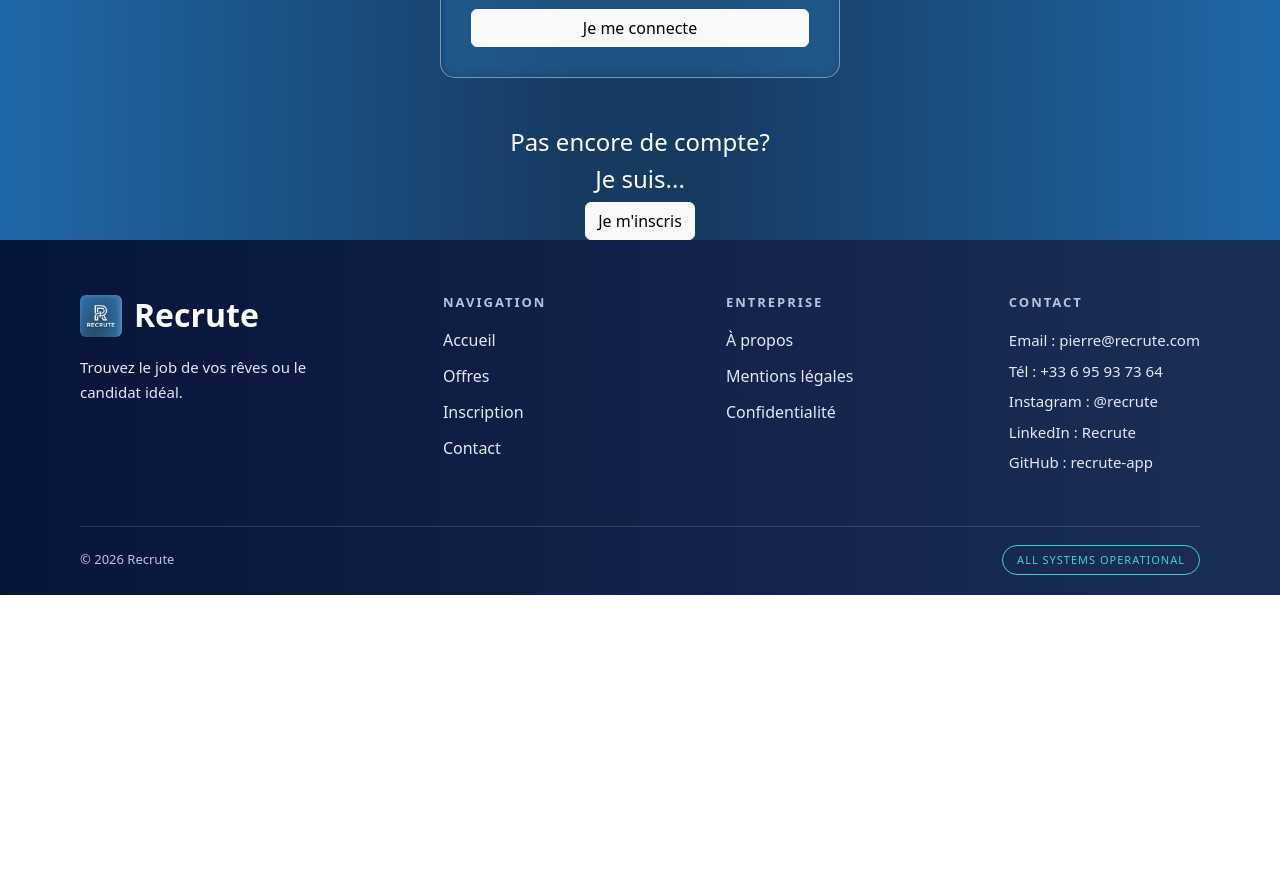
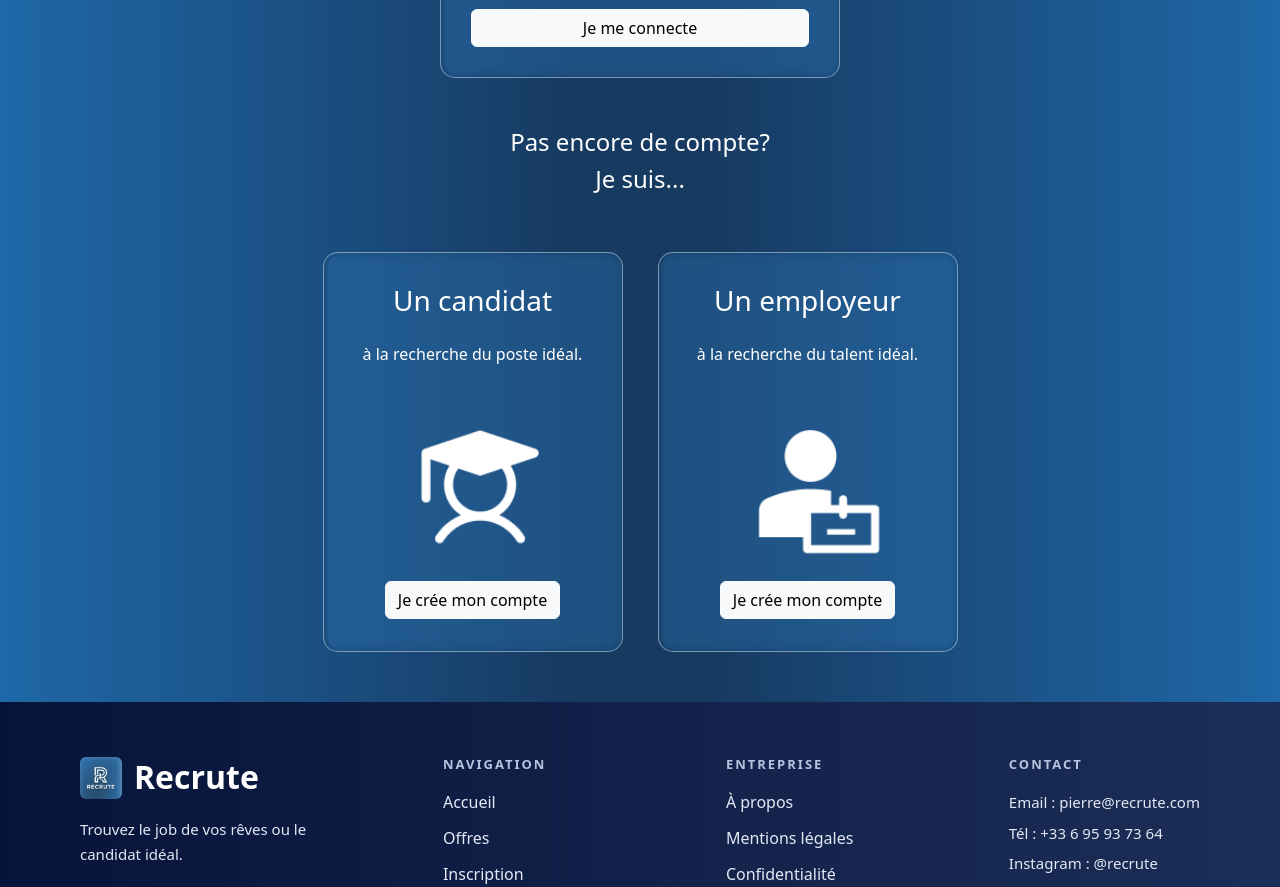
Before and after one commit to nehadyasmine-creator/Recrute, an Angular app in the folder projet-recrute/: page / in a window 1280 px wide. Shown: the part 620-1507 px from the top of the page. Before the commit the page ends 1215 px from the top, so only its background shows below. Built offline with nearby package versions, Linux system fonts and the light colour scheme.

Commit message:
ajout inscription candidat+employeur

```diff
--- a/projet-recrute/src/app/home/home.html
+++ b/projet-recrute/src/app/home/home.html
@@ -22,10 +22,19 @@
                 <button type="submit" class="btn btn-light">Je me connecte</button>
             </form>
         </div>
-
-        <div class="inscription-card">
-            <h4>Pas encore de compte?</h4>
-            <h4>Je suis...</h4>
-            <button class="btn btn-light">Je m'inscris</button>
-
+        <h4>Pas encore de compte?</h4>
+        <h4>Je suis...</h4>
+        <div class="inscriptions">
+            <div class = "inscription_card">
+                <h3 style="margin-top:5%;">Un candidat</h3>
+                <h6>à la recherche du poste idéal.</h6>
+                <a style=" display: flex ; height: 40%; width: auto; margin-left:2%;  margin-top:10%;" href="/"><img src="assets/pictos/candidat_picto.png" alt="Logo Recrute"  ></a>
+                <button type="submit" class="btn btn-light" style="margin-bottom:5%;">Je crée mon compte</button>
+            </div>
+            <div class = "inscription_card">
+                <h3 style="margin-top:5%;">Un employeur</h3>
+                <h6>à la recherche du talent idéal.</h6>
+                <a style=" display: flex ; height: 40%; width: auto; margin-left:2%; margin-top:10%;" href="/"><img src="assets/pictos/employeur_picto.png" alt="Logo Recrute"  ></a>
+                <button type="submit" class="btn btn-light" style="margin-bottom:5%;">Je crée mon compte</button>
+            </div>
         </div>
--- a/projet-recrute/src/app/home/home.scss
+++ b/projet-recrute/src/app/home/home.scss
@@ -34,9 +34,27 @@ form {
     flex-direction: column;
     align-items: flex-start; /* Aligne les labels à gauche */
 }
-.inscription-card{
-    position: relative;
-    flex-direction: column;
+.inscriptions{
+  display: flex;
+  gap:35px;
+}
+.inscription_card{
+    width: 300px;
+    max-width: 1600px;
+    margin: 50px auto;
+    height: 400px;
+
+    background: rgba(45, 117, 180, 0.4);
+    backdrop-filter: blur(10px);
+    border-radius: 15px;
+
+    margin-left: auto;
+    display: flex;
+    flex-direction:column;
     align-items:center;
-    display:flex;
+    justify-content: space-between;
+
+    box-shadow: inset 5px 0 2px -2px rgba(0, 0, 0, 0.1), inset -2px 0 8px -5px rgba(0, 0, 0, 0.1), inset 0 5px 8px -2px rgba(0, 0, 0, 0.1), inset 0 -5px 8px -2px rgba(0, 0, 0, 0.1);
+    border: 1.5px solid rgba(255, 255, 255, 0.4);
+    padding: 18px;
 }
```
Also changed, not shown: projet-recrute/src/assets/pictos/candidat_picto.png (added), projet-recrute/src/assets/pictos/employeur_picto.png (added).
